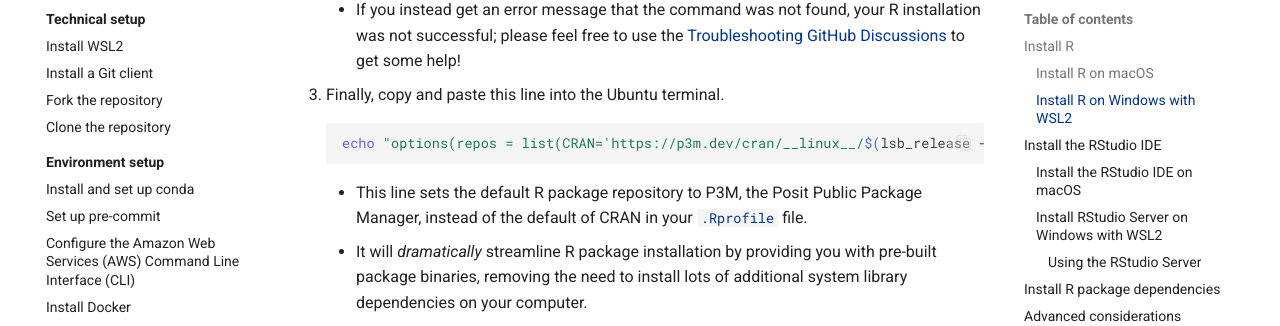
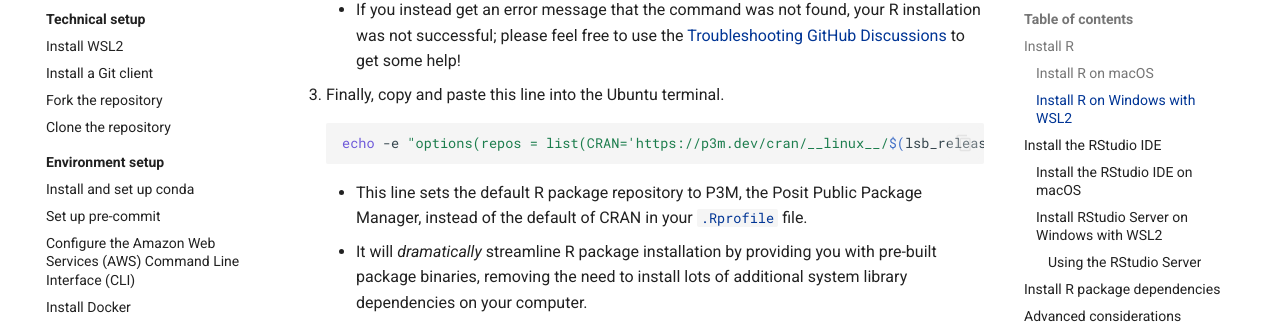
Before and after one commit to AlexsLemonade/OpenScPCA-analysis, an MkDocs documentation site: the page built from docs/technical-setup/environment-setup/install-r-rstudio.md, in a window 1280 px wide and 900 px high, scrolled down 1876 px. Shown: the part 126-452 px from the top of the window. Built offline with MkDocs 1.6.1 and Material for MkDocs 9.7.7, drawn with Linux system fonts in a browser that asks for light colours.

Commit message:
use -e for extra safety, but it's not needed

````diff
--- a/docs/technical-setup/environment-setup/install-r-rstudio.md
+++ b/docs/technical-setup/environment-setup/install-r-rstudio.md
@@ -68,7 +68,7 @@ This should launch the R console in terminal; hit `Ctrl+D` to quit.
 
 1. Finally, copy and paste this line into the Ubuntu terminal.
     ```sh
-    echo "options(repos = list(CRAN='https://p3m.dev/cran/__linux__/$(lsb_release -cs)/latest'))" >> ~/.Rprofile
+    echo -e "options(repos = list(CRAN='https://p3m.dev/cran/__linux__/$(lsb_release -cs)/latest'))" >> ~/.Rprofile
     ```
       - This line sets the default R package repository to P3M, the Posit Public Package Manager, instead of the default of CRAN in your [`.Rprofile`](https://support.posit.co/hc/en-us/articles/360047157094-Managing-R-with-Rprofile-Renviron-Rprofile-site-Renviron-site-rsession-conf-and-repos-conf) file.
        - It will _dramatically_ streamline R package installation by providing you with pre-built package binaries, removing the need to install lots of additional system library dependencies on your computer.
````
